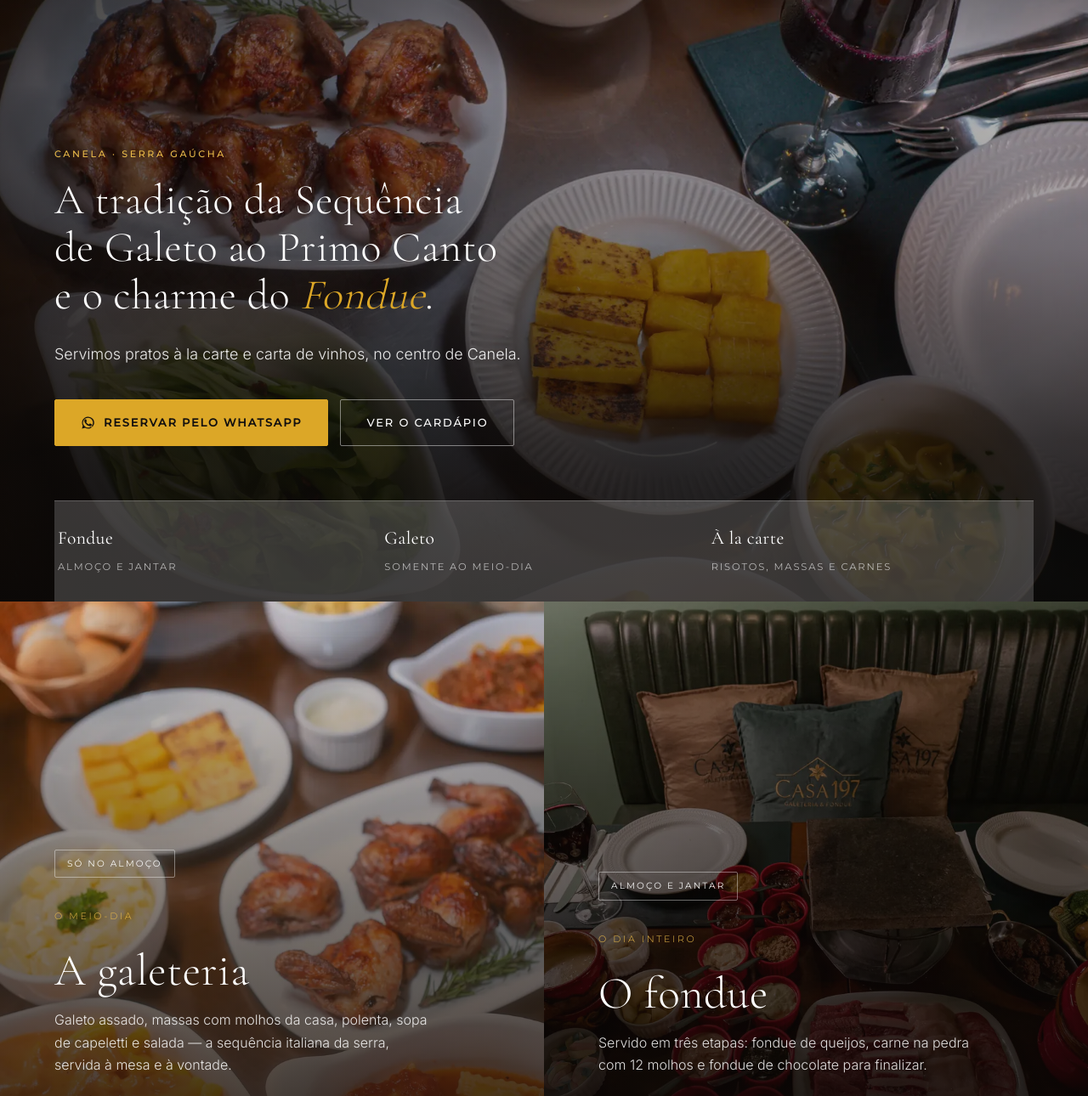
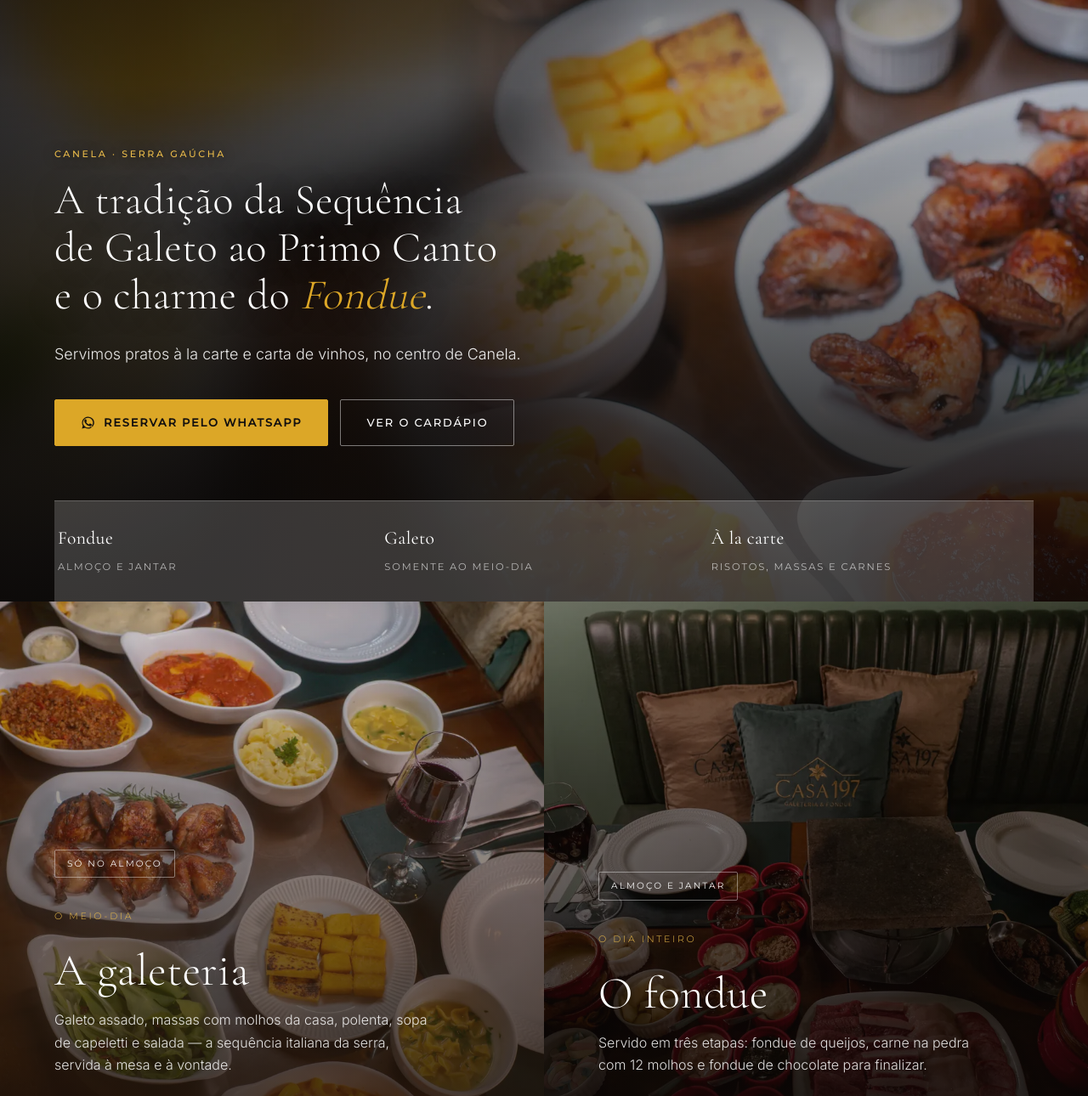
Before and after one commit to vitorlicks/casa197, a plain HTML site: page index.html in a window 1280 px wide. Shown: the part 92-1382 px from the top of the page at 85% size. Drawn offline with nearby package versions, Linux system fonts and the light colour scheme.

Commit message:
Add files via upload

```diff
--- a/index.html
+++ b/index.html
@@ -22,7 +22,7 @@
 <meta property="og:locale" content="pt_BR">
 <link rel="icon" href="img/favicon.png" sizes="any">
 <link rel="apple-touch-icon" href="img/favicon.png">
-<link rel="preload" as="image" href="img/hero-galeteria-2.webp">
+<link rel="preload" as="image" href="img/hero-galeteria-4.webp">
 <link rel="preconnect" href="https://fonts.googleapis.com">
 <link rel="preconnect" href="https://fonts.gstatic.com" crossorigin>
 <link href="https://fonts.googleapis.com/css2?family=Cormorant+Garamond:wght@300;400;500;600&family=Montserrat:wght@300;400;500&family=Inter:wght@300;400;500;600&display=swap" rel="stylesheet">
@@ -108,12 +108,14 @@ header.solid .menu a:hover{color:var(--brass)}
 /* ---------- hero ---------- */
 .hero{position:relative;min-height:100svh;display:flex;align-items:flex-end;color:#fff;overflow:hidden}
 .hero-img{position:absolute;inset:0;background-size:cover;background-position:center;transform:scale(1.04)}
+@media(max-width:760px){.hero-img{background-position:right center}}
 .hero::after{
   content:"";position:absolute;inset:0;
   background:
     linear-gradient(180deg,rgba(10,8,7,.6) 0%,rgba(10,8,7,.26) 24%,rgba(10,8,7,.44) 48%,rgba(10,8,7,.78) 76%,rgba(10,8,7,.93) 100%),
     linear-gradient(90deg,rgba(10,8,7,.58) 0%,rgba(10,8,7,.14) 58%,rgba(10,8,7,0) 100%);
 }
+@media(max-width:760px){.hero::after{background:linear-gradient(180deg,rgba(10,8,7,.72) 0%,rgba(10,8,7,.54) 28%,rgba(10,8,7,.62) 50%,rgba(10,8,7,.84) 78%,rgba(10,8,7,.94) 100%)}}
 .hero-inner{position:relative;z-index:2;width:100%;padding:150px 0 0}
 .hero h1{
   color:#fff;text-shadow:0 2px 40px rgba(0,0,0,.35);
@@ -325,7 +327,7 @@ footer{background:var(--ink);color:rgba(251,247,241,.62);padding:64px 0 110px;fo
 
 <!-- ============ HERO ============ -->
 <div class="hero" id="topo">
-  <div class="hero-img" style="background-image:url('img/hero-galeteria-2.webp');background-position:center 42%" role="img" aria-label="Mesa da sequência de galeto com polenta, salada, sopa de capeletti e vinho na Casa 197"></div>
+  <div class="hero-img" style="background-image:url('img/hero-galeteria-4.webp')" role="img" aria-label="Mesa da sequência de galeto com polenta, salada, sopa de capeletti e vinho na Casa 197"></div>
   <div class="hero-inner">
     <div class="wrap">
       <p class="eyebrow" style="color:var(--gold-lt);text-shadow:0 1px 14px rgba(0,0,0,.6)">Canela · Serra Gaúcha</p>
@@ -350,7 +352,7 @@ footer{background:var(--ink);color:rgba(251,247,241,.62);padding:64px 0 110px;fo
 <!-- ============ SPLIT DIA / NOITE ============ -->
 <div class="split">
   <div class="panel panel-dia">
-    <div class="bg" style="background-image:url('img/dia-galeteria-2.webp');background-position:center 40%"></div>
+    <div class="bg" style="background-image:url('img/dia-galeteria-3.webp');background-position:center 40%"></div>
     <div class="panel-content reveal">
       <span class="tag">Só no almoço</span>
       <p class="eyebrow">O meio-dia</p>
```
Also changed, not shown: img/dia-galeteria-3.webp (added), img/hero-galeteria-4.webp (added).
